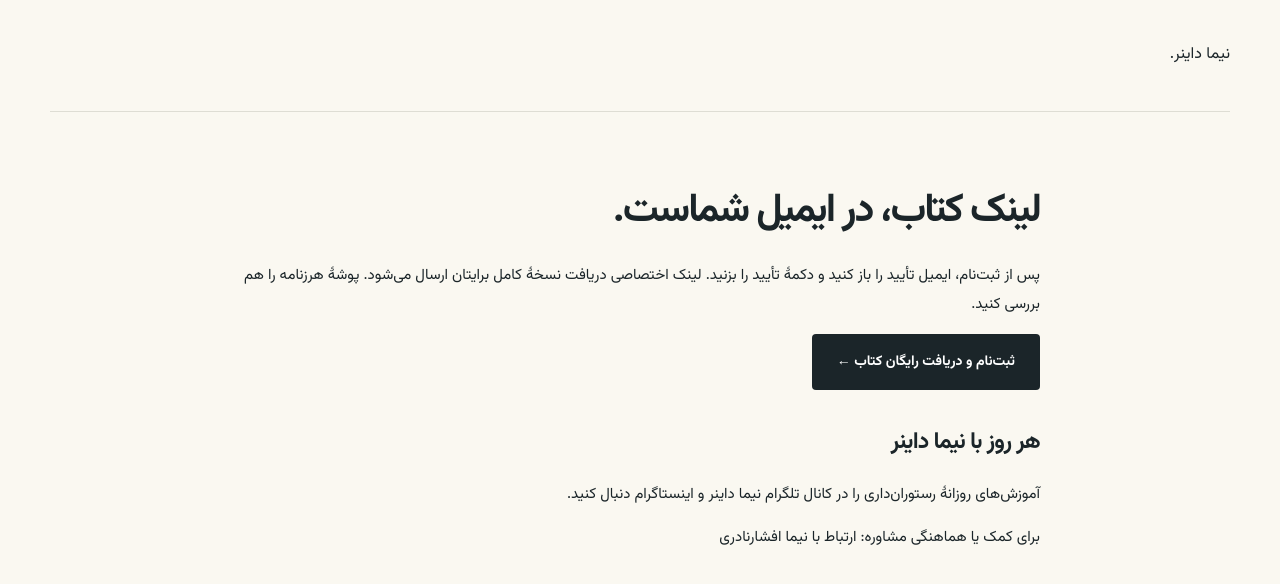
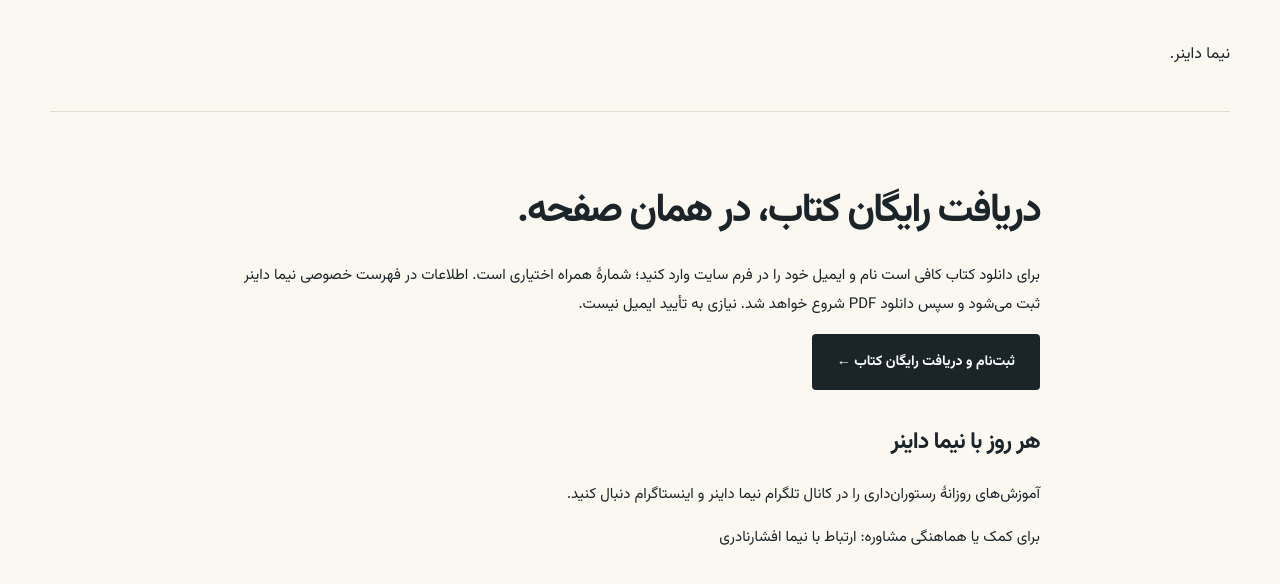
Before and after one commit to nimania/nimasdiner, a plain HTML site: page download.html in a window 1280 px wide. Drawn offline with Linux system fonts and the light colour scheme.

Commit message:
Align book download pages and tests with simple same-page flow

```diff
--- a/download.html
+++ b/download.html
@@ -1 +1 @@
-<!doctype html><html lang="fa" dir="rtl"><head><meta charset="utf-8"><meta name="viewport" content="width=device-width,initial-scale=1"><meta name="robots" content="noindex"><title>دریافت کتاب | نیما داینر</title><link rel="stylesheet" href="style.css"></head><body><header class="header wrap"><a class="brand" href="./">نیما داینر.</a></header><main class="simple-page wrap"><h1>لینک کتاب، در ایمیل شماست.</h1><p>پس از ثبت‌نام، ایمیل تأیید را باز کنید و دکمهٔ تأیید را بزنید. لینک اختصاصی دریافت نسخهٔ کامل برایتان ارسال می‌شود. پوشهٔ هرزنامه را هم بررسی کنید.</p><a class="button dark" href="./#get-book">ثبت‌نام و دریافت رایگان کتاب ←</a><h2>هر روز با نیما داینر</h2><p>آموزش‌های روزانهٔ رستوران‌داری را در <a href="https://t.me/nimasdiner">کانال تلگرام نیما داینر</a> و <a href="https://www.instagram.com/nimasdiner">اینستاگرام</a> دنبال کنید.</p><p>برای کمک یا هماهنگی مشاوره: <a href="https://t.me/nimaafsharnaderi">ارتباط با نیما افشارنادری</a></p></main></body></html>
+<!doctype html><html lang="fa" dir="rtl"><head><meta charset="utf-8"><meta name="viewport" content="width=device-width,initial-scale=1"><meta name="robots" content="noindex"><title>دریافت کتاب | نیما داینر</title><link rel="stylesheet" href="style.css"></head><body><header class="header wrap"><a class="brand" href="./">نیما داینر.</a></header><main class="simple-page wrap"><h1>دریافت رایگان کتاب، در همان صفحه.</h1><p>برای دانلود کتاب کافی است نام و ایمیل خود را در فرم سایت وارد کنید؛ شمارهٔ همراه اختیاری است. اطلاعات در فهرست خصوصی نیما داینر ثبت می‌شود و سپس دانلود PDF شروع خواهد شد. نیازی به تأیید ایمیل نیست.</p><a class="button dark" href="./#get-book">ثبت‌نام و دریافت رایگان کتاب ←</a><h2>هر روز با نیما داینر</h2><p>آموزش‌های روزانهٔ رستوران‌داری را در <a href="https://t.me/nimasdiner">کانال تلگرام نیما داینر</a> و <a href="https://www.instagram.com/nimasdiner">اینستاگرام</a> دنبال کنید.</p><p>برای کمک یا هماهنگی مشاوره: <a href="https://t.me/nimaafsharnaderi">ارتباط با نیما افشارنادری</a></p></main></body></html>
```
